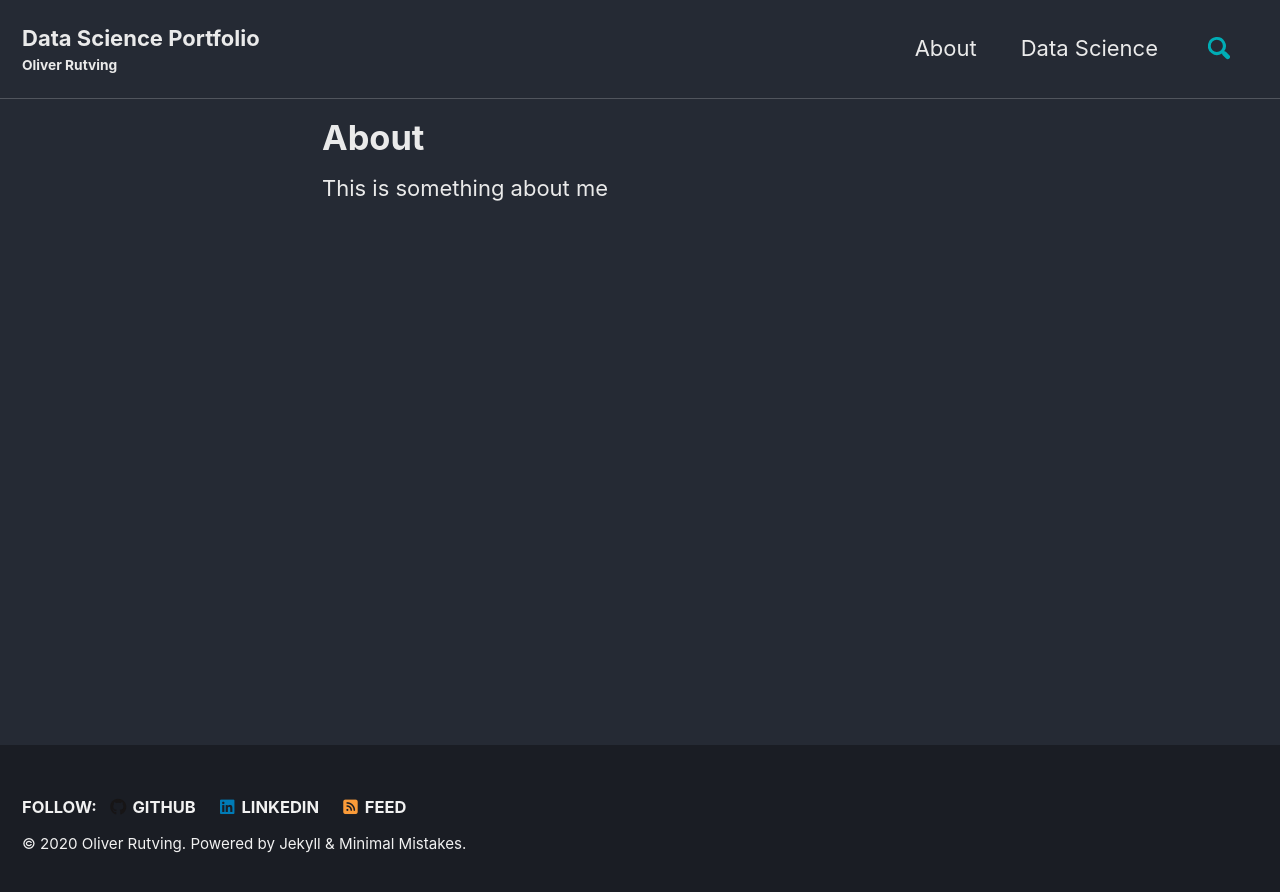
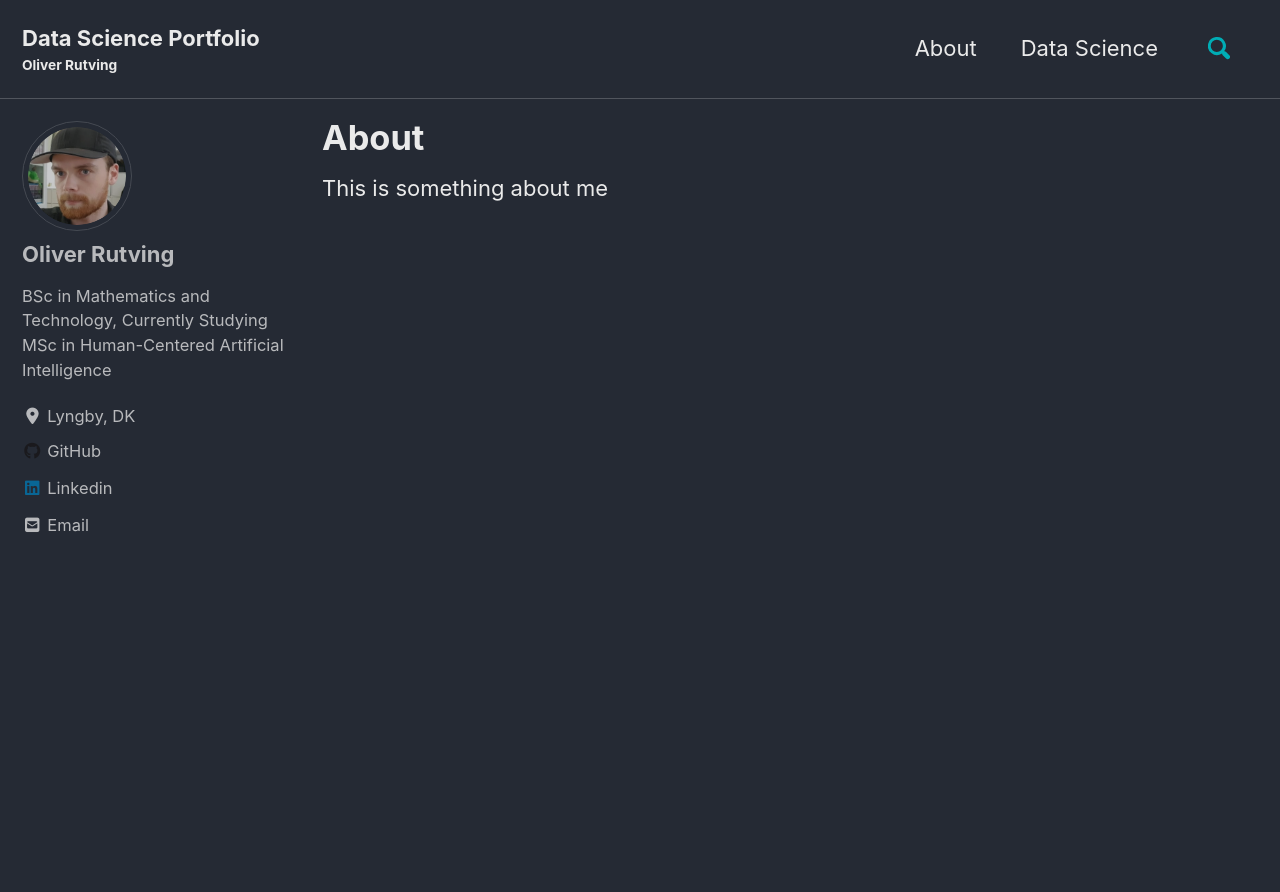
Before and after one commit to oliv2079/oliv2079.github.io, a Jekyll site: the page built from _pages/about.md, in a window 1280 px wide and 900 px high. Shown: the top 892 px of the window. Built offline with Jekyll 4.4.1, drawn with Linux system fonts in a browser that asks for light colours; cached includes are drawn as plain includes; nearby versions of some CDN libraries.

Commit message:
analytics

```diff
--- a/_config.yml
+++ b/_config.yml
@@ -101,7 +101,7 @@
 analytics:
   provider               : "google" # false (default), "google", "google-universal", "custom"
   google:
-    tracking_id          : UA-156520476-1
+    tracking_id          : "UA-156520476-1"
     anonymize_ip         : # true, false (default)
 
 
@@ -306,4 +306,4 @@
       type: pages
     values:
       layout: single
-      author_profile: false
+      author_profile: true
```
